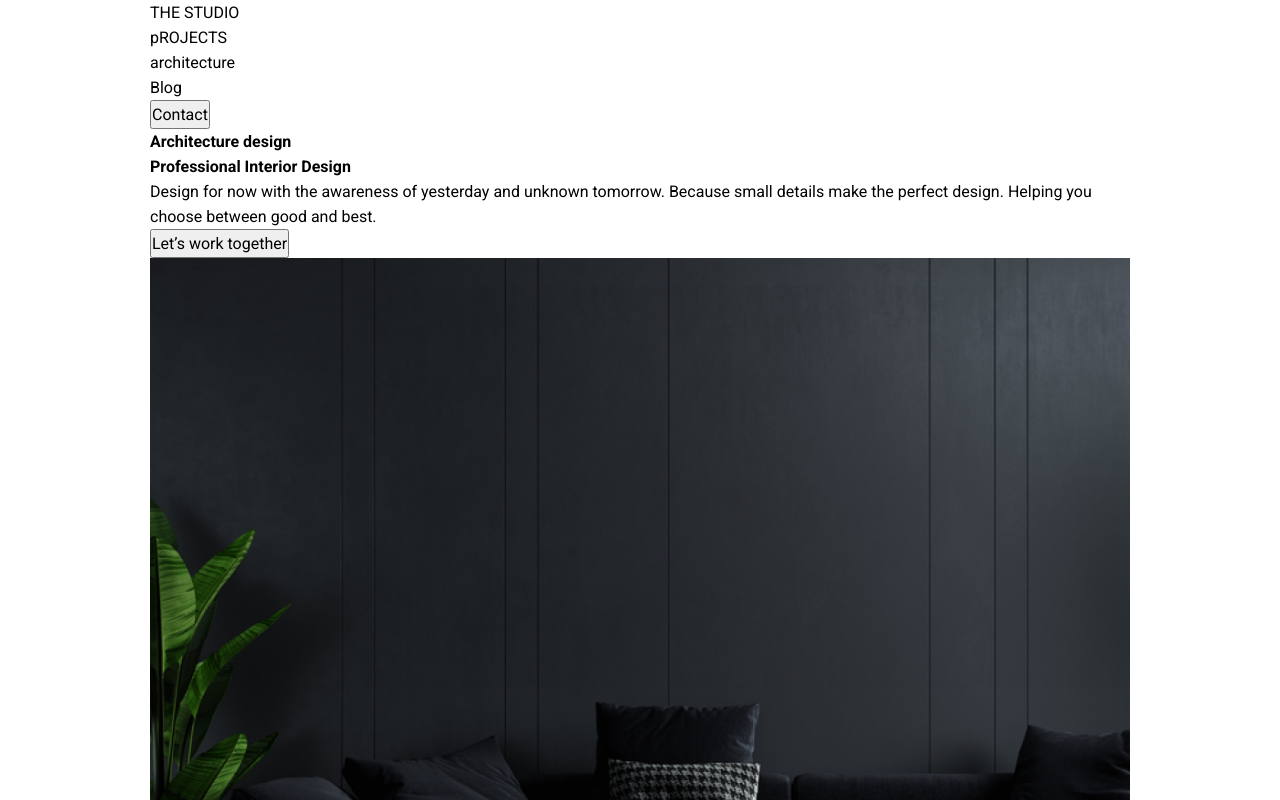
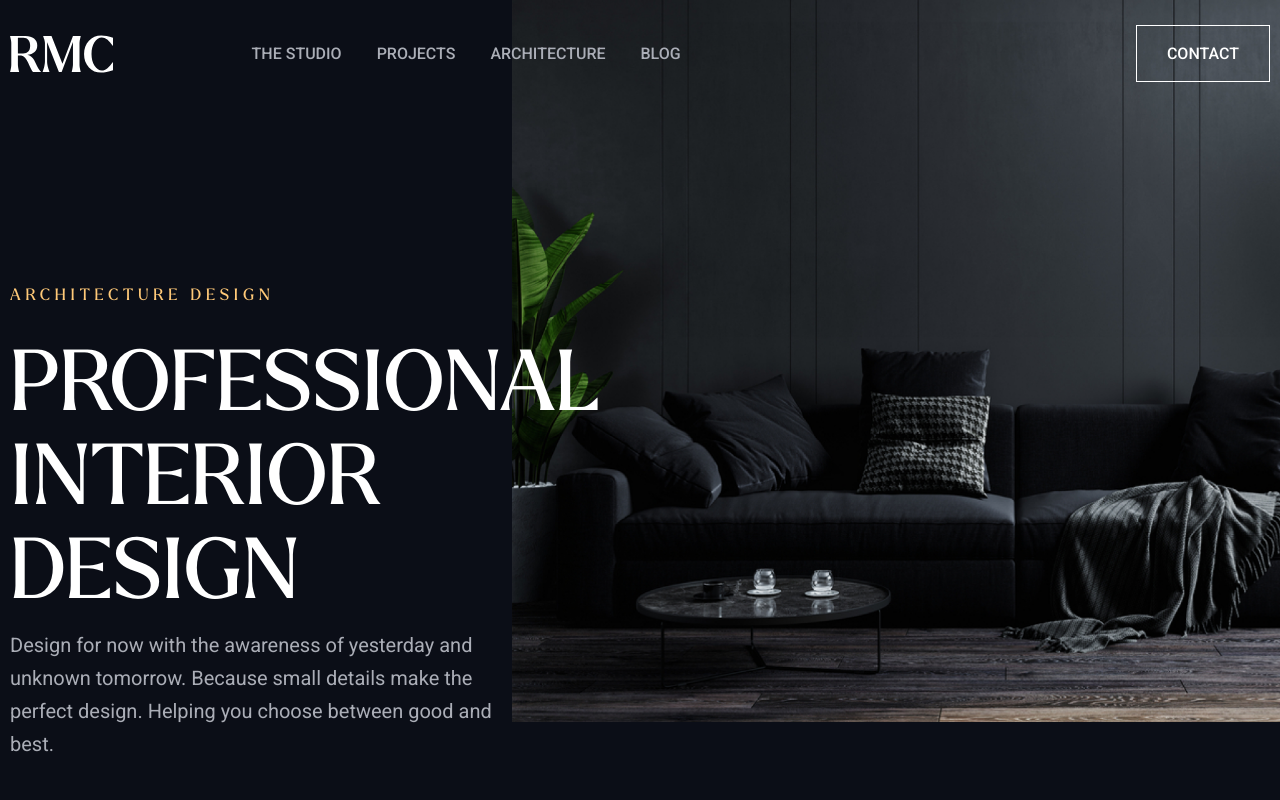
Before and after one commit to progdidi/RMC, a website: page app/index.html in a window 1280 px wide. Shown: the top 800 px of the page. Drawn offline with Linux system fonts and the light colour scheme.

Commit message:
fix: add styles to header

```diff
--- a/app/index.html
+++ b/app/index.html
@@ -13,9 +13,9 @@
 <body>
 
     <header class="header">
-        <div class="container">
+        <div class="container-fluid">
             <div class="header__top">
-                <a href="#" class="logo"><img src="" alt="" class="logo"></a>
+                <a href="#" class="logo"><img src="images/logo.svg" alt="" class="logo"></a>
 
                 <nav class="menu">
                     <ul class="menu__list">
@@ -40,7 +40,6 @@
 
                     <button class="promo__btn main-btn">Let’s work together</button>
                 </div>
-                <img src="images/promo.png" alt="" class="promo__img">
             </div>
         </div>
     </header>
--- a/app/scss/_global.scss
+++ b/app/scss/_global.scss
@@ -32,9 +32,9 @@ body {
     font-family: 'Roboto', sans-serif;
     font-size: 18px;
     line-height: 25px;
+    background-color: var(--dark-blue-color);
+    color: #fff;
 }
-
-
 
 
 a{
@@ -44,10 +44,42 @@ a{
 
 button{
     cursor: pointer;
+    background-color: transparent;
+}
+
+.container-fluid {
+    max-width: 1740px;
+    padding: 0 10px;
+    margin: 0 auto;
 }
 
 .container {
-    max-width: 1000px;
+    max-width: 1310px;
     padding: 0 10px;
     margin: 0 auto;
 }
+
+.main-btn {
+    color: #fff;
+    padding: 15px 30px;
+    font-size: 16px;
+    font-weight: 500;
+    text-transform: uppercase;
+    border: 1px solid #FFF;
+    transition: all 0.3s;
+    &:hover {
+        background-color: #fff;
+        color: var(--dark-blue-color);
+        transform: scale(1.1);
+
+    }
+}
+
+.section__subtitle {
+    color: var(--orange-color);
+    font-family: 'Larken-Regular', sans-serif;
+    font-size: 16px;
+    font-weight: 400;
+    letter-spacing: 4.8px;
+    text-transform: uppercase;
+}
--- /dev/null
+++ b/app/scss/blocks/_header.scss
@@ -0,0 +1,72 @@
+.header {
+    background-image: url(../../images/promo.png);
+    background-repeat: no-repeat;
+    background-position: top right;
+    min-height: 100vh;
+    background-size: 60%;
+    margin-bottom: 140px;
+    .header__top {
+        padding-top: 25px;
+        margin-bottom: 200px;
+        display: flex;
+        align-items: center;
+        .logo {
+            margin-right: 11%;
+        }
+
+        .menu {
+            &__list {
+                display: flex;
+                gap: 35px;
+                &-item {
+                    color: var(--grey-color);
+                    font-size: 16px;
+                    font-weight: 500;
+                    text-transform: uppercase;
+                    transition: all 0.3s;
+                    &:hover {
+                        color: #fff;
+                        transform: scale(1.1);
+                    }
+                }
+                &-link {
+                }
+            }
+        }
+
+        &-btn {
+            margin-left: auto;
+        }
+    }
+
+
+    .promo {
+        display: flex;
+        align-items: center;
+        &__info {
+            width: 40%;
+            .promo__subtitle {
+                margin-bottom: 30px;
+            }
+            .promo__title {
+                font-family: 'Larken-Regular', sans-serif;
+                font-size: 84px;
+                font-weight: 400;
+                line-height: 94px;
+                text-transform: uppercase;
+                margin-bottom: 10px;
+            }
+            .promo__text {
+                color: var(--grey-color);
+                font-size: 20px;
+                font-weight: 400;
+                line-height: 33px;
+                margin-bottom: 50px;
+            }
+            .promo__btn {
+                padding: 20px 35px;
+            }
+        }
+
+    }
+}
--- a/app/scss/style.scss
+++ b/app/scss/style.scss
@@ -1,3 +1,6 @@
 @import 'global';
 @import 'var';
 @import 'reset';
+
+//blocks
+@import 'blocks/header';
```
Also changed, not shown: app/css/style.min.css, app/images/logo.svg (added).
